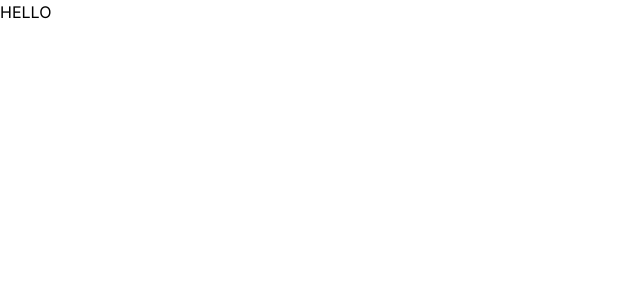
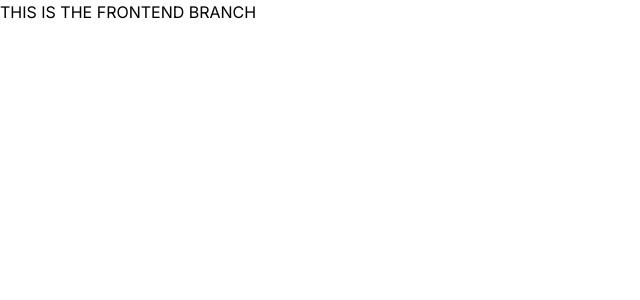
Before and after one commit to Exiledz5155/mp3-metadata, a Next.js app: page / in a window 1280 px wide. Shown: the top 300 px of the page, without its empty margins (0-640 px from the left). Built offline with nearby package versions, Linux system fonts and the light colour scheme.

Commit message:
frontend note

```diff
--- a/src/app/page.tsx
+++ b/src/app/page.tsx
@@ -1,7 +1,7 @@
 export default function Home() {
   return (
     <>
-      <h1>HELLO</h1>
+      <h1>THIS IS THE FRONTEND BRANCH</h1>
     </>
   );
 }
```
